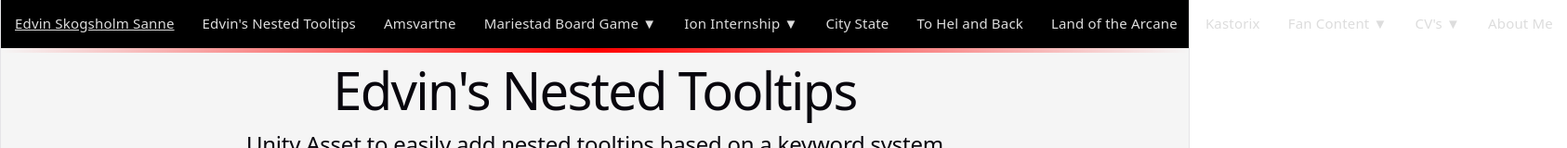
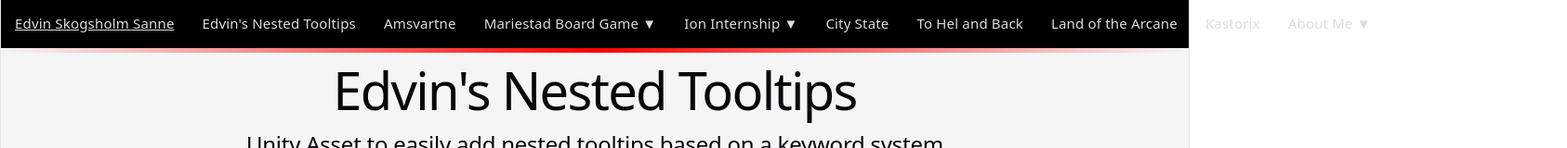
Before and after one commit to Acasez/acasez.github.io, a React (Vite) app: page /portfolio-v2/EdvinsNestedTooltips in a window 1280 px wide. Shown: the top 160 px of the page at 93% size, 1686 px wide, since content can reach past the window. Built offline with nearby package versions, Linux system fonts and the light colour scheme.

Commit message:
Streamlined top nav a bit

```diff
--- a/src/CSS/PortfolioRow.css
+++ b/src/CSS/PortfolioRow.css
@@ -90,6 +90,7 @@
     position: relative;
     display: inline-block;
     color: green;
+    text-decoration-line: none;
 }
 
 a.portfolio-title::after {
--- a/src/Subpages/PortfolioIndex.tsx
+++ b/src/Subpages/PortfolioIndex.tsx
@@ -229,7 +229,7 @@
         <PortfolioRow //Dungeon of Dice
           imageLocation="images/others/Skulltap.JPG"
           altText="Screenshot of the game, displaying the combat menu against a spider monster"
-          projectTags={["Game", "Unreal", "Game"]}
+          projectTags={["Game", "Unreal"]}
           name="Dungeon of Dice (2024)"
           subtitle="Dice-based tactical rouge-like"
           description="Dice based turn based tactical rouge-like about exploring an overgrown dungeon. It has a working turn-based dice-centric combat system. Prototype can be found on itch
--- a/src/components/MainHeader.tsx
+++ b/src/components/MainHeader.tsx
@@ -64,7 +64,27 @@
             <Link to="/portfolio-v2/Kastorix">Kastorix</Link>
           </li>
           <li>
-            <a href="#">Fan Content ▼</a>
+            <a href="#">About Me ▼</a>
+            <div className="dropdown_menu">
+              <ul>
+                <li>
+                  <Link to="/portfolio-v2/AboutMe">About Me</Link>
+                </li>
+                <li>
+                  <a href="#">🞀 CV's</a>
+                  <div className="dropdown_menu">
+                    <ul>
+                      <li>
+                        <a href="englishCV.html">English</a>
+                      </li>
+                      <li>
+                        <a href="swedishCV.html">Swedish</a>
+                      </li>
+                    </ul>
+                  </div>
+                </li>
+                <li>
+                  <a href="#">🞀 Fan Content</a>
                   <div className="dropdown_menu">
                     <ul>
                       <li>
@@ -79,21 +99,8 @@
                     </ul>
                   </div>
                 </li>
-          <li>
-            <a href="#">CV's ▼</a>
-            <div className="dropdown_menu">
-              <ul>
-                <li>
-                  <a href="englishCV.html">English</a>
-                </li>
-                <li>
-                  <a href="swedishCV.html">Swedish</a>
-                </li>
               </ul>
             </div>
-          </li>
-          <li>
-            <Link to="/portfolio-v2/AboutMe">About Me</Link>
           </li>
         </ul>
       </nav>
```
Lines whose indentation alone changed are shown as unchanged.
